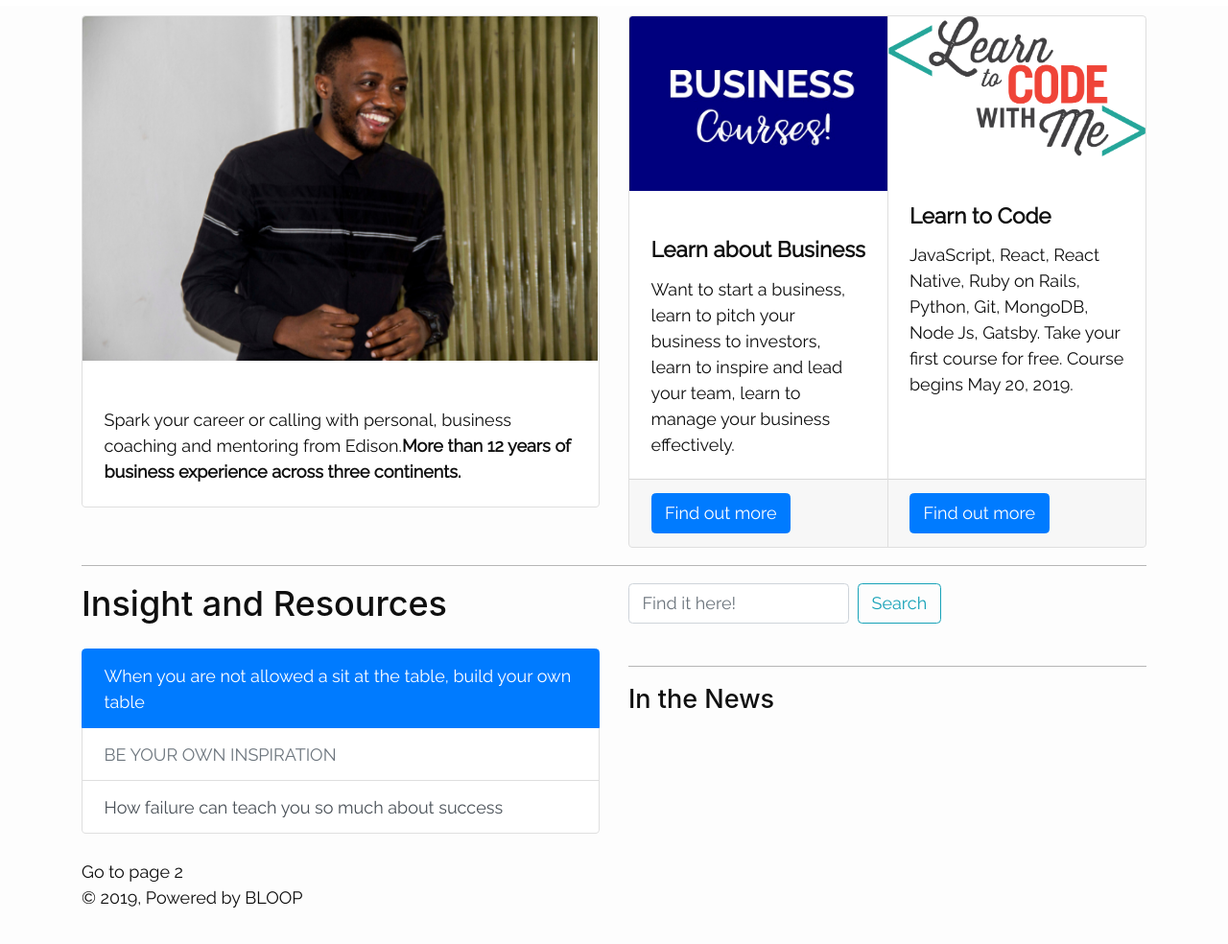
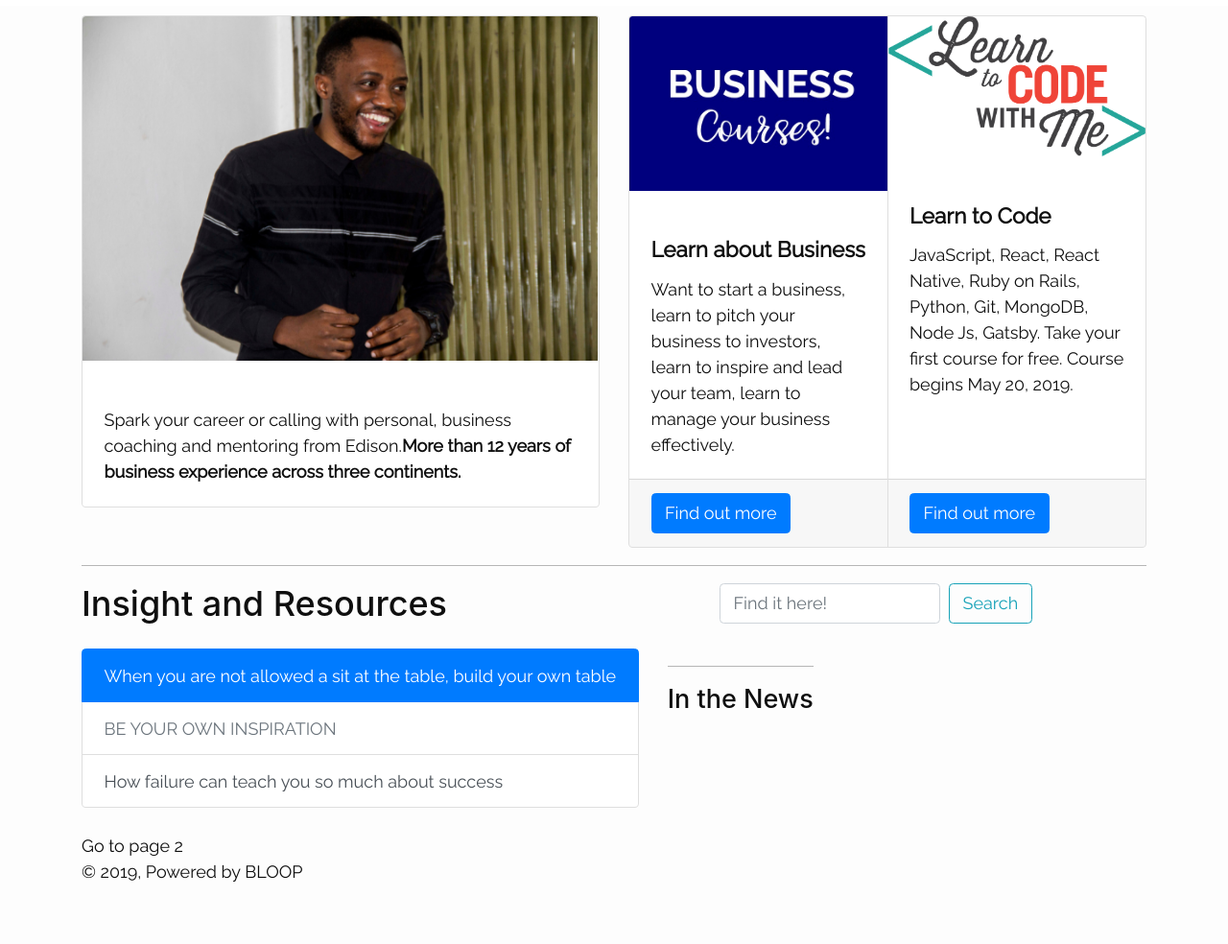
Before and after one commit to buzzedison/gatsbywebsie, a Gatsby site: page / in a window 1280 px wide. Shown: the part 80-1064 px from the top of the page at 96% size. After the commit the page ends 1038 px from the top, so only its background shows below. Built offline with nearby package versions, Linux system fonts and the light colour scheme; Gatsby itself is replaced by a stand-in of ours.

Commit message:
responsive grid

```diff
--- a/src/components/main.js
+++ b/src/components/main.js
@@ -77,10 +77,10 @@ class MainHeader extends React.Component {
           </Col>
         </Row>
         <Row>
-          <Col sm={6}>
+          <Col sm={7}>
             <h2> Insight and Resources</h2>
           </Col>
-          <Col sm={6}>
+          <Col sm={5}>
             <Form inline>
               <FormControl
                 type="text"
@@ -92,7 +92,7 @@ class MainHeader extends React.Component {
           </Col>
         </Row>
         <Row>
-          <Col sm={6}>
+          <Col sm="auto">
             <ListGroup defaultActiveKey="#link1">
               <ListGroup.Item action href="#link1">
                 When you are not allowed a sit at the table, build your own
@@ -107,7 +107,7 @@ class MainHeader extends React.Component {
             </ListGroup>
           </Col>
 
-          <Col sm={6}>
+          <Col sm="auto">
             <hr />
             <h4> In the News </h4>
           </Col>
```
